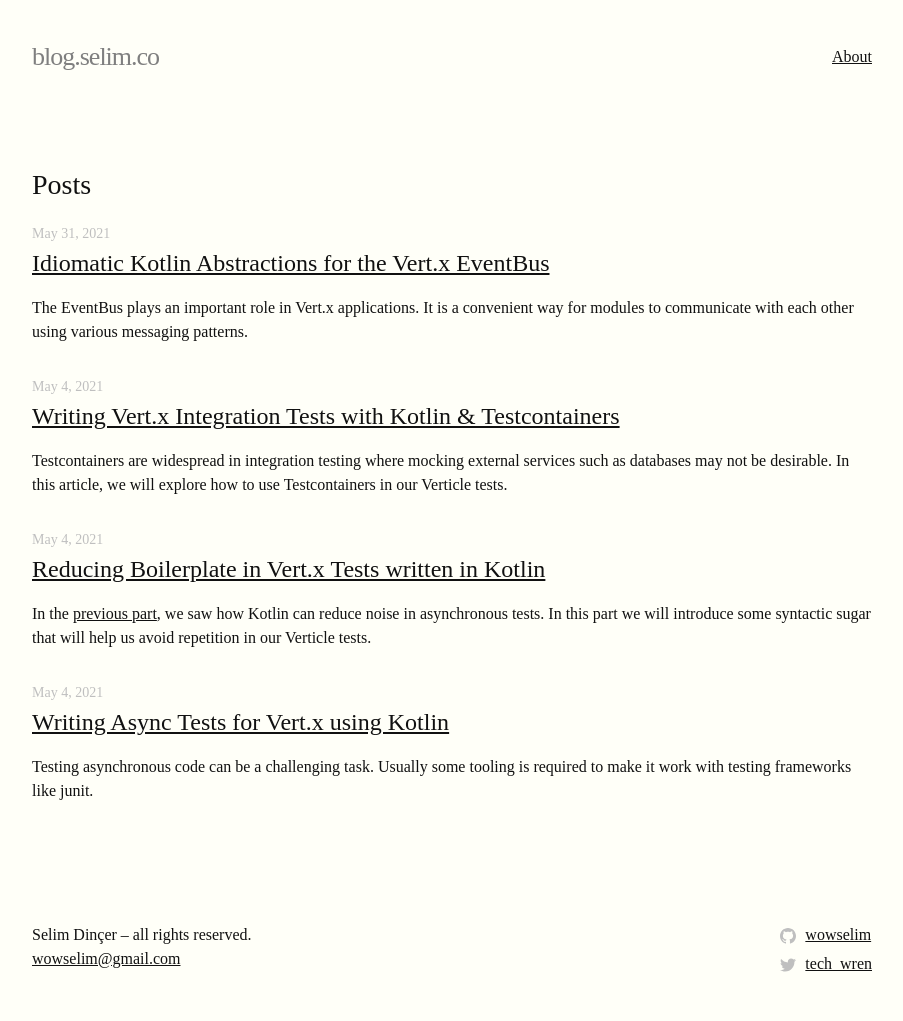
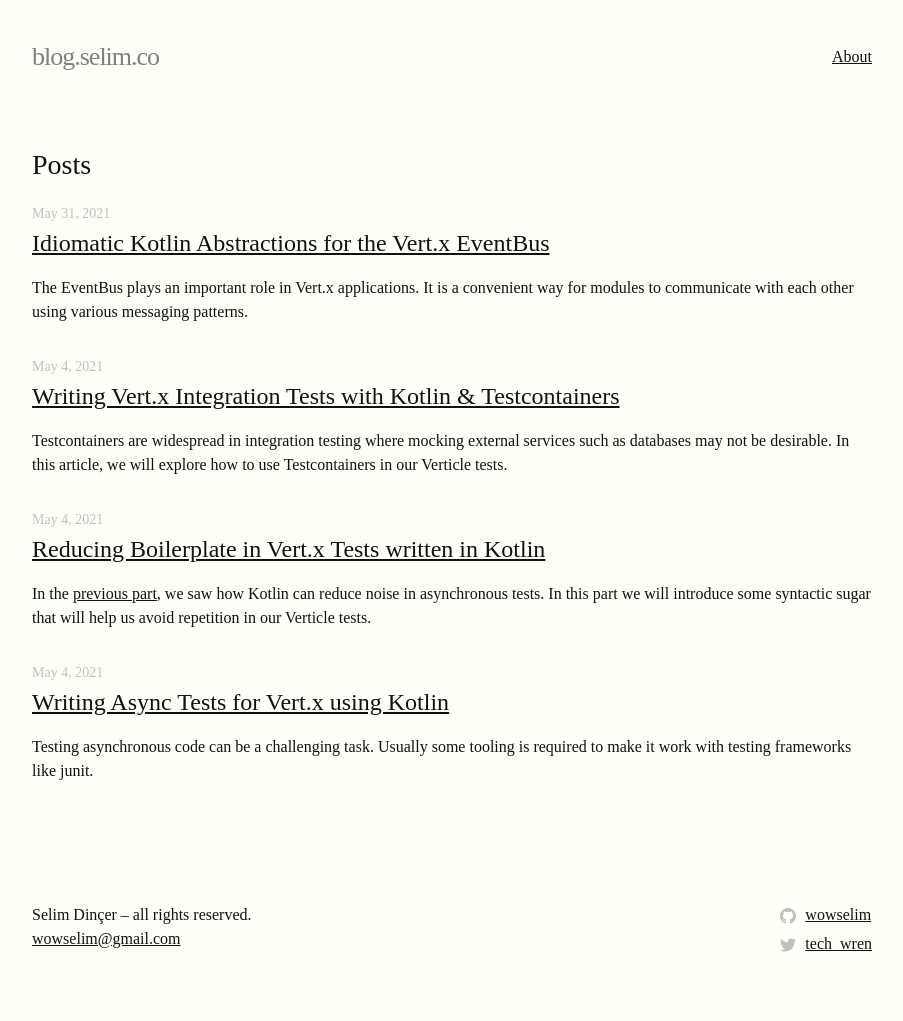
Before and after one commit to wowselim/wowselim.github.io, a Jekyll site: the page built from index.markdown, in a window 1280 px wide. Shown: the whole page, without its empty margins (188-1091 px from the left). Built offline with Jekyll 4.4.1, drawn with Linux system fonts in a browser that asks for light colours; some web fonts are replaced.

Commit message:
reduce empty space at the top

```diff
--- a/_sass/minima/_layout.scss
+++ b/_sass/minima/_layout.scss
@@ -3,9 +3,12 @@
  */
 .site-header {
   padding-top: 30px;
-  padding-bottom: 20px;
   margin-bottom: 30px;
   min-height: $spacing-unit * 1.865;
+
+  @include media-query($on-palm) {
+    margin-bottom: 0;
+  }
 }
 
 .site-title {
```
